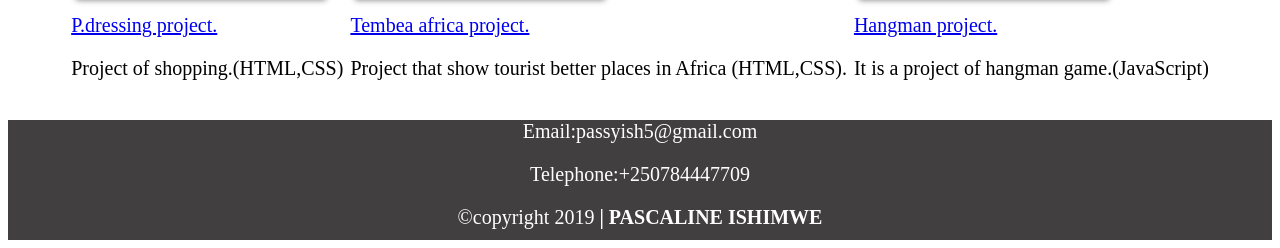
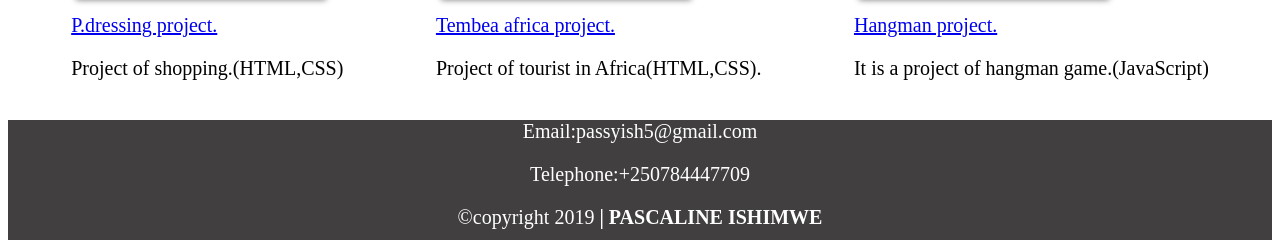
Before and after one commit to pascalineish/project1, a plain HTML site: page index.html in a window 1280 px wide. Shown: the part 1684-1932 px from the top of the page. Drawn offline with Linux system fonts and the light colour scheme; some icons are missing; files whose address does not match are found by name.

```diff
--- a/index.html
+++ b/index.html
@@ -77,7 +77,7 @@
  <div id="second">
      <img src="https://res.cloudinary.com/dchg0snvc/image/upload/v1563098876/tembea_uxef5q.png">
      <p><a href="https://repl.it/student/submissions/7082199">Tembea africa project.</a></p>
-     <p>Project that show tourist better places in Africa (HTML,CSS).</p>
+     <p>Project of tourist in Africa(HTML,CSS).</p>
  </div>
  <div id="third">
      <img src="https://res.cloudinary.com/dchg0snvc/image/upload/v1563098868/hangman_mlx4ll.png">
```
